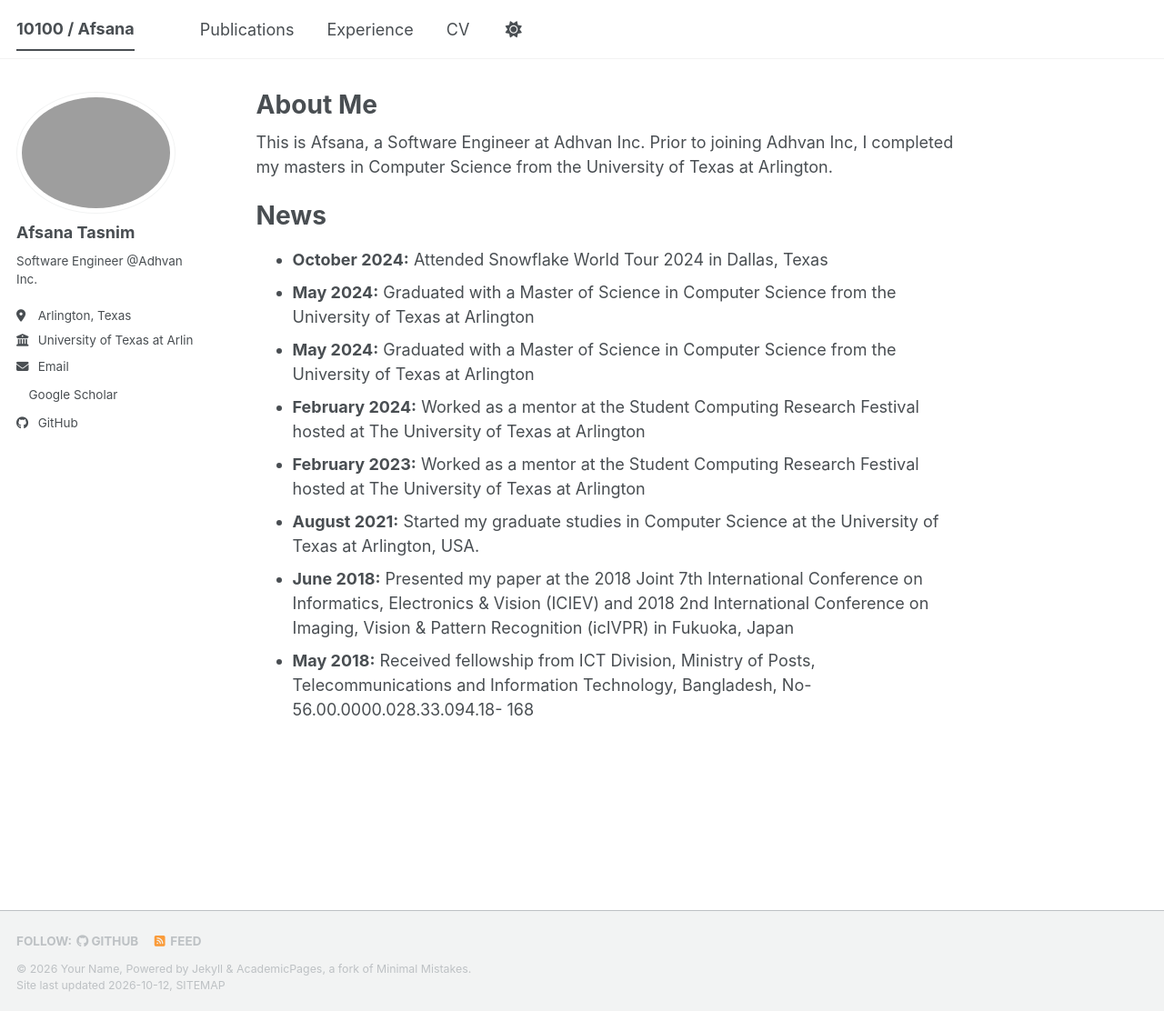
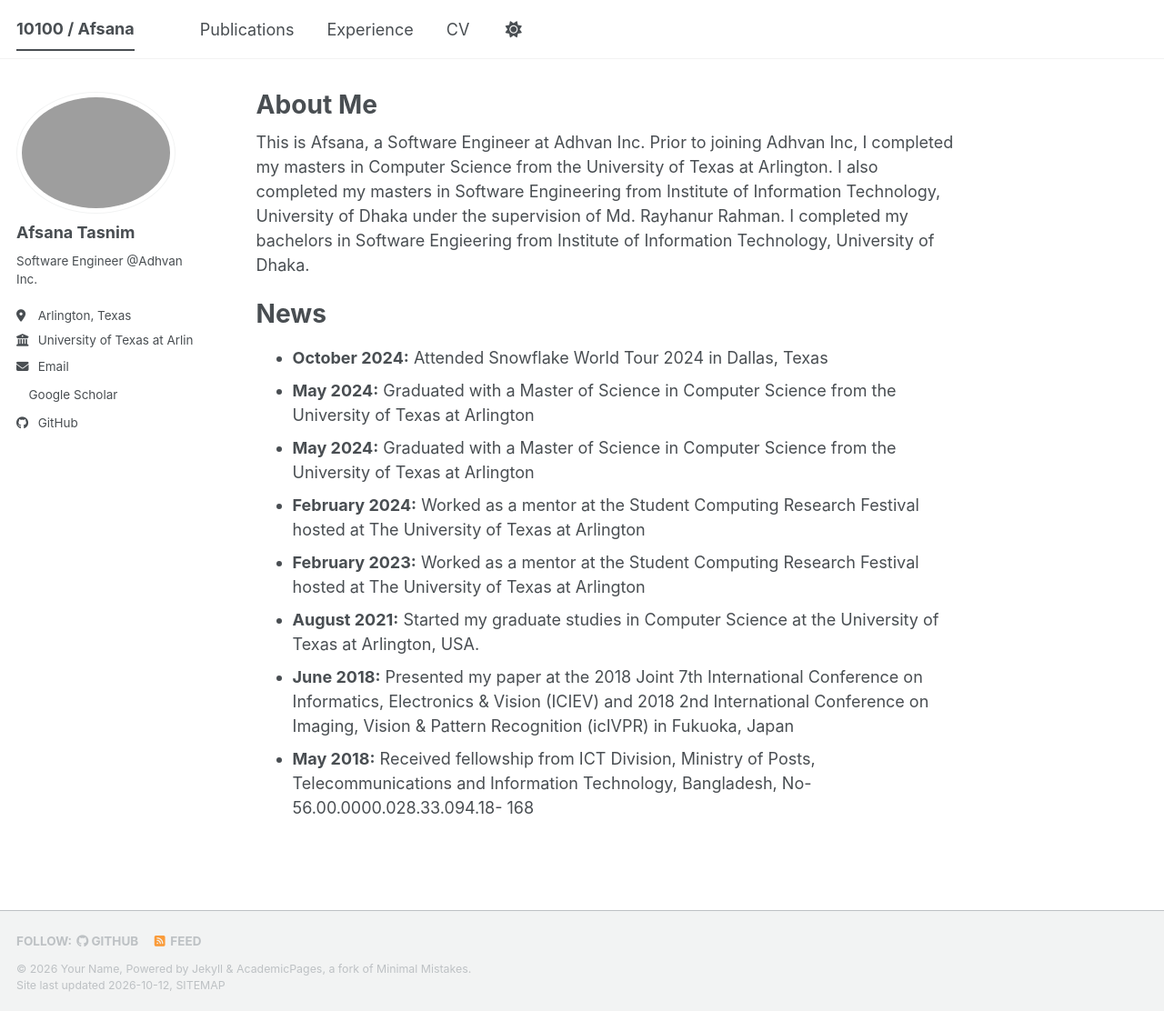
Before and after one commit to AfsanaTasnim/AfsanaTasnim.github.io, a Jekyll site: the page built from _pages/about.md, in a window 1280 px wide and 1112 px high. Shown: the whole window at 91% size. Built offline with Jekyll 4.4.1, drawn with Linux system fonts in a browser that asks for light colours; a style sheet for code colours, icons or effects is not loaded.

Commit message:
Update about.md
Added educational background details to about page.

```diff
--- a/_pages/about.md
+++ b/_pages/about.md
@@ -8,6 +8,7 @@ redirect_from:
 ---
 
 This is Afsana, a Software Engineer at Adhvan Inc. Prior to joining Adhvan Inc, I completed my masters in Computer Science from the University of Texas at Arlington.
+I also completed my masters in Software Engineering from Institute of Information Technology, University of Dhaka under the supervision of Md. Rayhanur Rahman. I completed my bachelors in Software Engieering from Institute of Information Technology, University of Dhaka.
 
 # News
 - **October 2024:** Attended Snowflake World Tour 2024 in Dallas, Texas
```
